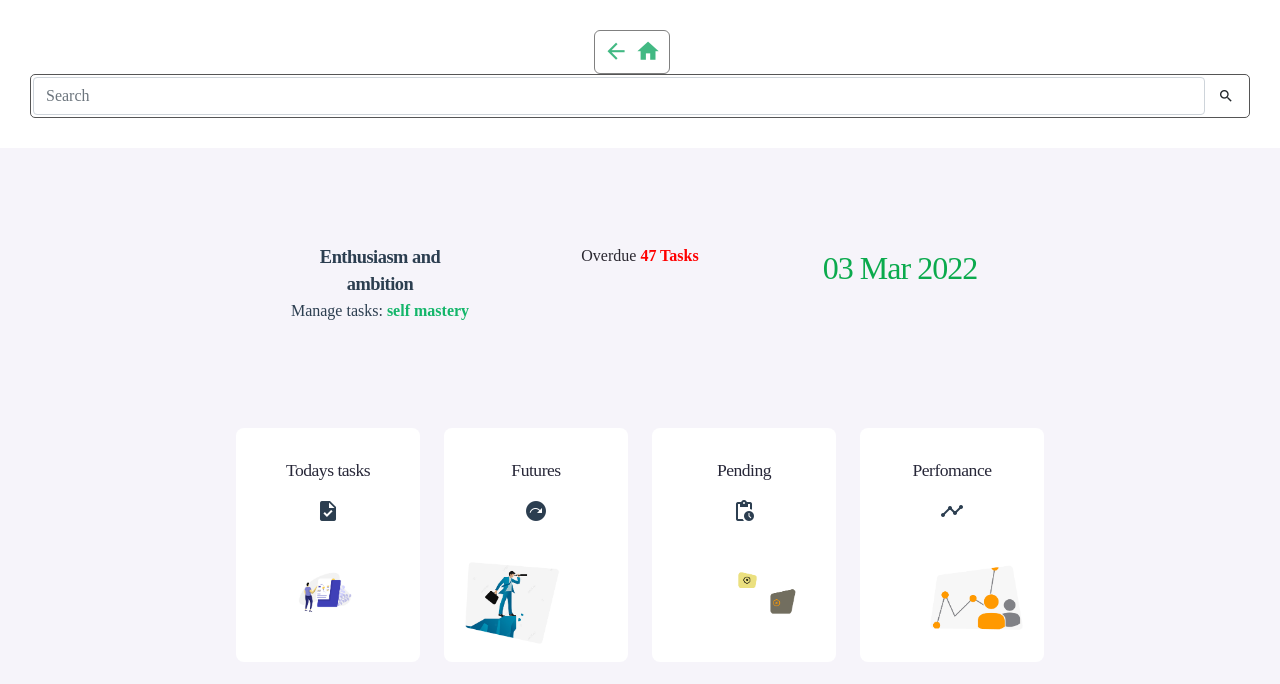
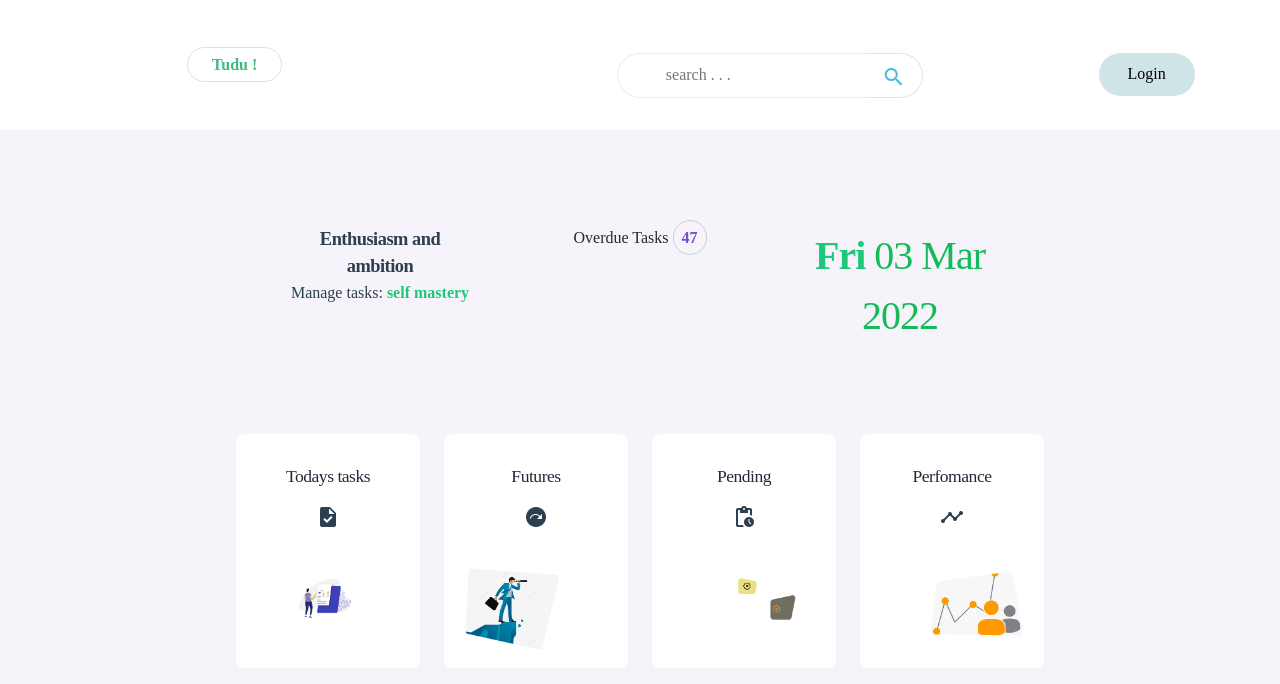
Before and after one commit to kithinga/tudu, a Vue app: page / in a window 1280 px wide. Shown: the top 684 px of the page. Built offline with nearby package versions, Linux system fonts and the light colour scheme.

Commit message:
home page in good shape

```diff
--- a/src/App.vue
+++ b/src/App.vue
@@ -1,27 +1,41 @@
 <template>
   <nav>
-    <router-link class="navbar-brand material-icons md-32 hoicn" to="/">arrow_back home</router-link>
-    <form class="ser-form">
-      <input class="form-control" type="search" placeholder="Search" aria-label="Search">
-      <button class="btn material-icons md-32" type="submit">search</button>
-    </form>
-    <!-- <router-link to="/about">About</router-link> -->
+    <div class="container-fluid">
+      <div class="row no-gutters cnav">
+        <div class="col-sm-4">
+          <div class="back">
+            <router-link class="tudu-logo" to="/">Tudu !</router-link>
+          </div>
+        </div>
+
+        <div class="col-sm-6">
+          <div class="ser-di">
+            <form action="">
+              <input type="text" class="ser-input" placeholder="search . . ." />
+              <button type="submit" class="ser-btn material-icons md-32">
+                search f
+              </button>
+            </form>
+          </div>
+        </div>
+        <div class="col-sm-2">
+          <div>
+            <button class="lgnbtn">Login</button>
+          </div>
+        </div>
+      </div>
+    </div>
   </nav>
-  <router-view/>
+  <router-view />
 </template>
 
 <style >
 /* @import "~@/assets/scss/vendors/bootstrap-vue/index"; */
 #app {
-  font-family: Avenir, Helvetica, Arial, sans-serif;
   -webkit-font-smoothing: antialiased;
   -moz-osx-font-smoothing: grayscale;
   text-align: center;
   color: #2c3e50;
-}
-
-nav {
-  padding: 30px;
 }
 
 nav a {
--- a/src/assets/css/app.css
+++ b/src/assets/css/app.css
@@ -3,18 +3,72 @@
     margin: 0;
     font-family: Poppins;
 }
-.hoicn{
-    font-size:1.6rem;
-    border: 1px grey solid;
-    border-radius:6px;
+
+.tudu-logo{
+    font-size:1rem;
+    font-weight:800;
+    border: 1px rgb(230, 222, 222) solid;
+    border-radius:3rem;
+    color: rgb(26, 187, 199);
     padding:0.5rem;
-
+    padding-left:1.5rem;
+    padding-right:1.5rem;
+}
+nav{
+    padding:2rem;
+}
+.cnav{
+    /* background-color:#00B4CC; */
+    padding-top:1.3rem;
 }
 
-.ser-form {
-    color: #555;
-    display: flex;
-    padding: 2px;
-    border: 1px solid currentColor;
-    border-radius: 5px;
+.lgnbtn{
+    background-color:#cfe4e7;
+    border: none;
+    border-radius: 3rem;
+    width:6rem;
+    height:2.7rem
+}
+
+.ser-input{
+    border: none;
+    height:2.8rem;
+    border: solid 1px rgb(236, 236, 236);
+    padding-left: 3rem;
+    border-top-left-radius:3rem;
+    border-bottom-left-radius:3rem;
+    border-right: none;
+}
+.ser-input:focus{
+    outline: none;
+    border: solid 1px
+}
+
+  form{
+  padding: 0;
+  margin: 0;
   }
+
+  .ser-input:focus{
+    color: #2b8f9c;
+    height: 2.5rem;
+    border: solid 1px rgb(227, 227, 235);
+  }
+
+  .ser-btn{
+    width:3.6rem;
+    height: 2.8rem;
+    position:absolute;
+    border: solid 1px rgb(227, 227, 235);
+    background-color:white;
+    text-align: center;
+    color: rgb(73, 187, 216);
+    border-radius: 0 5px 5px 0;
+    border-top-right-radius:3rem;
+    border-bottom-right-radius:3rem;
+    cursor: pointer;
+    padding-left:1rem;
+    padding-top: 3px;
+    padding-right:1rem;
+    border-left: none;
+  }
--- a/src/assets/css/home.css
+++ b/src/assets/css/home.css
@@ -8,6 +8,7 @@ P {
   margin: 0;
   padding: 0;
 }
+
 .timtitl {
   color: rgb(67, 67, 116);
   font-weight: 600;
@@ -20,10 +21,10 @@ P {
   letter-spacing: -1px;
 }
 .dti {
-  font-size: 2rem;
+  font-size: 2.5rem;
   font-weight: 200;
   letter-spacing: -1px;
-  color: rgb(11, 170, 77);
+  color: rgb(19, 187, 89);
 }
 .reminder {
 }
@@ -32,7 +33,10 @@ P {
   color: rgb(42, 39, 48);
 }
 .ress {
-  color: red;
+  color: rgb(119, 77, 201);
+  border:  solid 1px rgb(196, 209, 209);
+  border-radius:5rem;
+  padding:0.5rem;
 }
 
 .reminder,
@@ -44,7 +48,7 @@ P {
   margin-top: 3rem;
 }
 span {
-  color: rgb(20, 182, 106);
+  color: rgb(29, 201, 121);
   font-weight: 700;
 }
 .titl {
@@ -71,7 +75,7 @@ span {
 }
 
 .card:hover{
-  border: solid 1px rgb(224, 232, 235);
+  border: solid 1px rgb(222, 237, 243);
 }
 
 .home-page {
--- a/src/views/HomeView.vue
+++ b/src/views/HomeView.vue
@@ -11,18 +11,16 @@
 
         <div class="col-lg-3">
           <div class="reminder">
-            <p class="rder">Overdue <span class="ress">47 Tasks</span></p>
+            <p class="rder">Overdue Tasks <span class="ress"> 47</span></p>
           </div>
         </div>
 
-          <div class="col-lg-2">
-        <div class="period">
-          <p class="dti">03 Mar 2022</p>
+        <div class="col-lg-2">
+          <div class="period">
+            <p class="dti"> <span>Fri</span> 03 Mar 2022</p>
+          </div>
         </div>
       </div>
-      </div>
-
-
     </div>
 
     <!-- tudu cards for tas*                    -->
```
